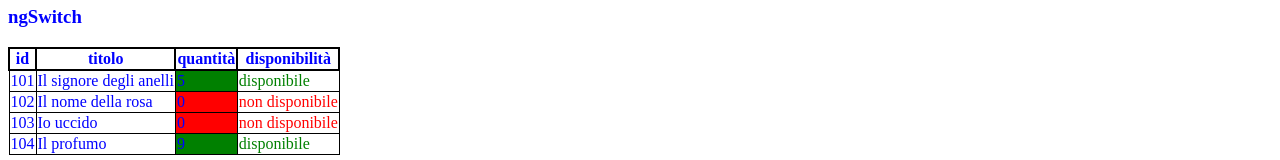
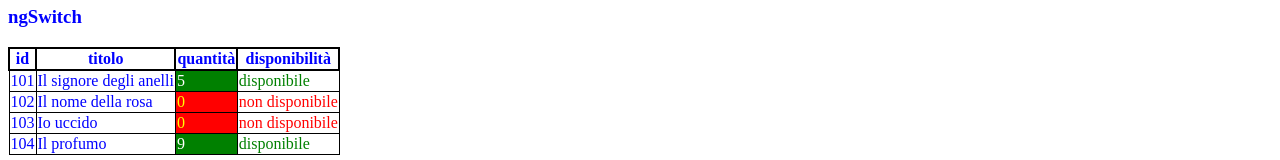
Before and after one commit to daniepa/ng-test-app, an Angular app: page / in a window 1280 px wide. Shown: the part 906-1066 px from the top of the page. Built offline with nearby package versions, Linux system fonts and the light colour scheme.

Commit message:
comment ngStyle, add ngClass on libri, add classes rosso and verde

```diff
--- a/src/app/prova/prova.component.css
+++ b/src/app/prova/prova.component.css
@@ -10,3 +10,12 @@ th {
 td {
   border: 1px solid black;
 }
+
+.rosso {
+  background-color: red;
+  color: yellow;
+}
+.verde {
+  background-color: green;
+  color: white;
+}
--- a/src/app/prova/prova.component.html
+++ b/src/app/prova/prova.component.html
@@ -71,7 +71,8 @@
     <tr *ngFor="let l of libri">
       <td>{{ l.id }}</td>
       <td>{{ l.titolo }}</td>
-      <td [ngStyle]="{backgroundColor: (l.quantita < 1) ? 'red' : 'green'}">{{ l.quantita }}</td>
+      <!-- <td [ngStyle]="{backgroundColor: (l.quantita < 1) ? 'red' : 'green'}">{{ l.quantita }}</td> -->
+      <td [ngClass]="{'verde': l.quantita > 0, 'rosso': l.quantita <= 0}">{{ l.quantita }}</td>
       <td>
         <span [ngSwitch]="l.quantita">
           <span style="color:red" *ngSwitchCase="0">non disponibile</span>
```
